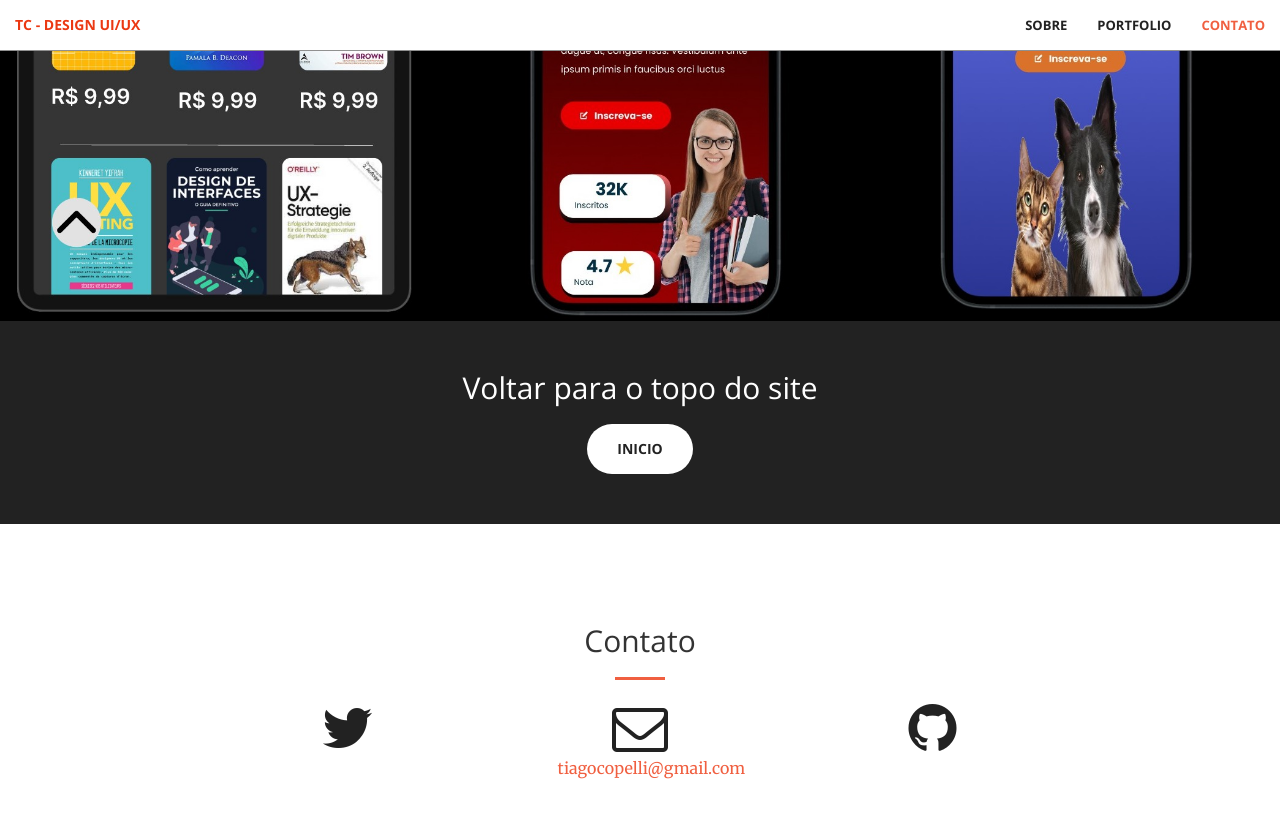
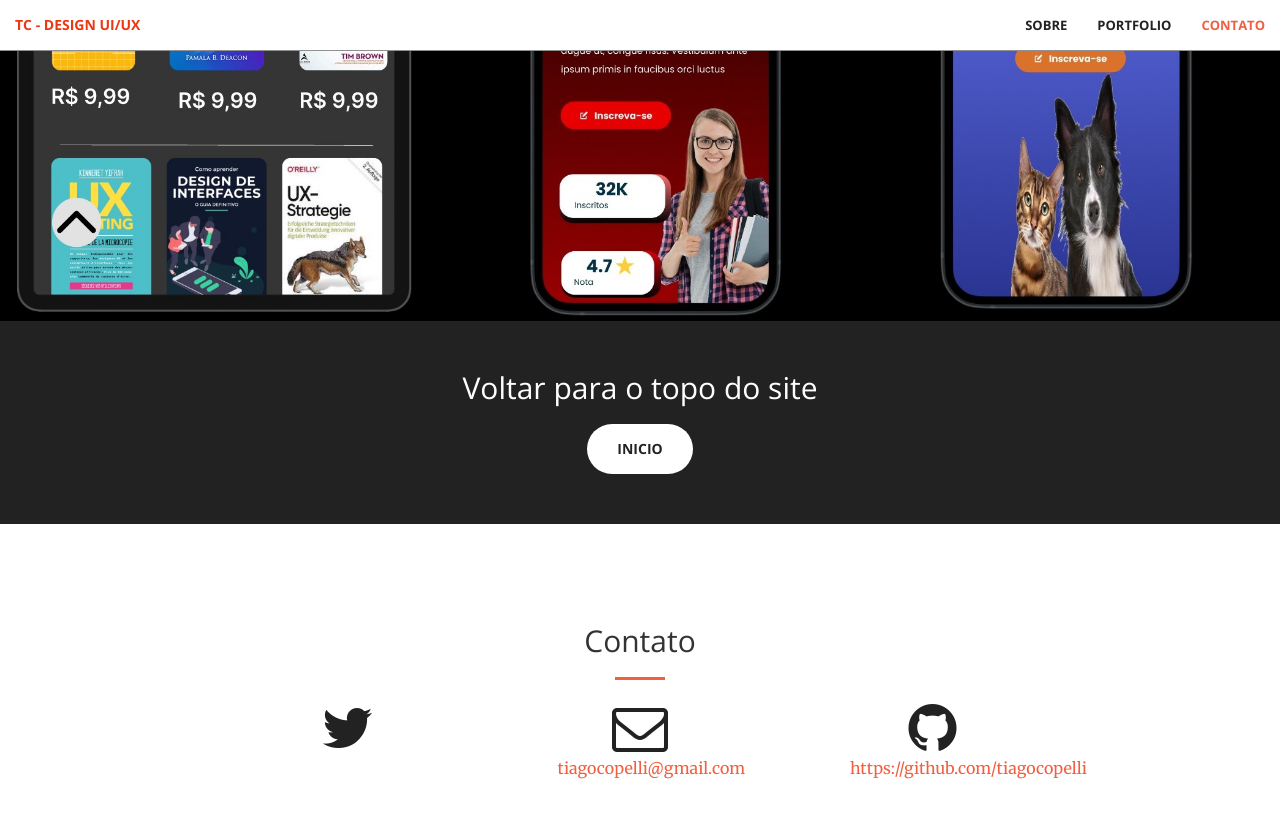
Before and after one commit to tiagocopelli/Coursera-Google-Design-UX, a Jekyll site: the page built from index.html, in a window 1280 px wide and 900 px high, scrolled down 1926 px. Shown: the top 818 px of the window. Built offline with Jekyll 4.4.1, drawn with Linux system fonts in a browser that asks for light colours; part of the change alters nothing that is shown.

Commit message:
Update _config.yml

```diff
--- a/_config.yml
+++ b/_config.yml
@@ -6,7 +6,7 @@ baseurl: "" # the subpath of your site, e.g. /blog/
 url: "" # the base hostname & protocol for your site
 
 twitter_username:
-github_username:
+github_username: https://github.com/tiagocopelli
 
 # Build settings
 markdown: kramdown
```
